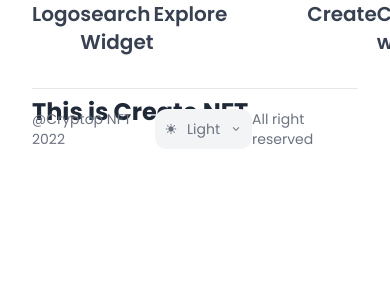
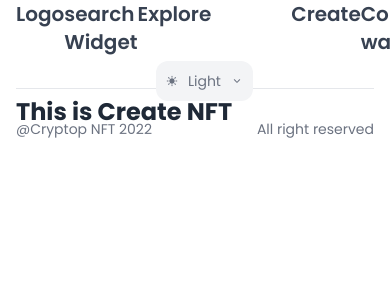
Before and after one commit to Maccbrainy/nft-marketplace, a Vue app in the folder client/: page /create in a window 390 px wide. Shown: the top 300 px of the page. Built offline with nearby package versions, Linux system fonts and the light colour scheme.

Commit message:
css updates

```diff
--- a/client/src/App.vue
+++ b/client/src/App.vue
@@ -49,7 +49,7 @@ const changeTheme = (theme: { id: string }) => {
   >
     <template #header>
       <nav
-        class="sticky w-full max-w-screen-2xl flex justify-between text-gray-700 dark:text-darkTheme-text font-semibold text-xl px-8 mx-auto"
+        class="sticky w-full max-w-screen-2xl flex justify-between text-gray-700 dark:text-darkTheme-text font-semibold text-xl px-4 sm:px-6 md:px-7 lg:px-8 mx-auto"
       >
         <div>Logo</div>
         <div>search Widget</div>
@@ -64,13 +64,16 @@ const changeTheme = (theme: { id: string }) => {
       <RouterView />
     </template>
     <template #footer>
-      <section class="w-full max-w-screen-2xl relative px-8 mx-auto pb-6">
+      <section
+        class="w-full max-w-screen-2xl relative px-4 sm:px-6 md:px-7 lg:px-8 mx-auto pb-6"
+      >
         <div class="border-t dark:border-darkTheme-border w-full pb-4"></div>
         <div
           class="relative w-full flex justify-between items-center text-gray-500 text-sm dark:text-darkTheme-text py-1"
         >
           <p>@Cryptop NFT 2022</p>
           <ButtonDropdown
+            class="bottom-12"
             @selection-action="changeTheme"
             :listOfOptions="themeTypes"
             :isActiveOption="isActiveTheme"
--- a/client/src/pages/TheCollectionPageView.vue
+++ b/client/src/pages/TheCollectionPageView.vue
@@ -1,17 +1,19 @@
 <script setup lang="ts">
-import { ButtonMiscellenous } from "@/components/buttonui";
 import { ref } from "vue";
 import { RouterView, useRoute, useRouter } from "vue-router";
+import type { ChildrenLinksType } from "@/types";
+import { ButtonMiscellenous } from "@/components/buttonui";
 
-interface ArrayType {
-  id: string;
-  title: string;
-}
 const router = useRouter();
 const route = useRoute();
 
+const collectionDetailLinks = [
+  { id: "TableAssets", title: "items" },
+  { id: "Activity", title: "activity" },
+];
+
 const routerLinkActive = ref(route.name);
-const activateAndUpdateRouter = (link: ArrayType) => {
+const activateAndUpdateRouter = (link: ChildrenLinksType) => {
   routerLinkActive.value = link.id;
   router.replace({
     path: `/${route.params.id}/${link.title}`,
@@ -20,7 +22,7 @@ const activateAndUpdateRouter = (link: ArrayType) => {
 </script>
 <template>
   <section
-    class="relative w-full max-w-screen-2xl px-8 pt-4 pb-20 m-auto dark:text-darkTheme-text"
+    class="relative w-full max-w-screen-2xl px-4 sm:px-6 md:px-7 lg:px-8 pt-4 pb-20 m-auto dark:text-darkTheme-text"
   >
     <div class="relative">
       <div class="rounded-2xl bg-gray-100 w-full h-72 max-h-72 overflow-hidden">
@@ -48,22 +50,20 @@ const activateAndUpdateRouter = (link: ArrayType) => {
           </p>
         </div>
         <div class="flex flex-row pt-12 space-x-3">
-          <!-- <button
-            class="py-3.5"
+          <ButtonMiscellenous
+            class="text-sm rounded-2xl bg-gray-900 hover:bg-black text-darkTheme-text-b"
+            >Create Marketplace</ButtonMiscellenous
           >
-            Create Marketplace
-          </button> -->
-          <ButtonMiscellenous class="text-sm rounded-2xl bg-gray-900 hover:bg-black text-darkTheme-text-b">Create Marketplace</ButtonMiscellenous>
           <div
             class="w-80 flex justify-between items-center border rounded-2xl p-2 relative"
           >
             <span class="px-4 flex w-8/12 flex-wrap text-sm"
               >Place a bid for any NFT from this collection</span
             >
-            <ButtonMiscellenous class="text-xs rounded-xl bg-gray-900 hover:bg-black text-darkTheme-text-b">Place a bid</ButtonMiscellenous>
-            <!-- <button
-              class="h-full"
-            ></button> -->
+            <ButtonMiscellenous
+              class="text-xs rounded-xl bg-gray-900 hover:bg-black text-darkTheme-text-b"
+              >Place a bid</ButtonMiscellenous
+            >
           </div>
         </div>
       </div>
@@ -114,10 +114,7 @@ const activateAndUpdateRouter = (link: ArrayType) => {
         <li
           :class="{ 'text-gray-700': routerLinkActive === link.id }"
           class="capitalize font-semibold cursor-pointer"
-          v-for="(link, index) in [
-            { id: 'TableAssets', title: 'items' },
-            { id: 'Activity', title: 'activity' },
-          ]"
+          v-for="(link, index) in collectionDetailLinks"
           :key="link.id + index"
           @click="activateAndUpdateRouter(link)"
         >
--- a/client/src/pages/TheCreatePageView.vue
+++ b/client/src/pages/TheCreatePageView.vue
@@ -1,5 +1,5 @@
 <template>
-  <div class="relative top-10 max-w-screen-2xl px-8">
+  <div class="relative top-10 max-w-screen-2xl px-4 sm:px-6 md:px-7 lg:px-8">
     <h1 class="text-2xl text-gray-800 font-bold">This is Create NFT</h1>
   </div>
 </template>
```
